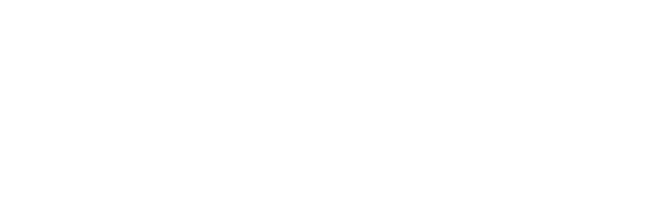
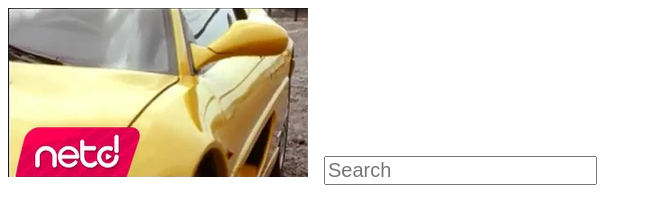
Before and after one commit to TeoElRey/Teo-s-GitHub, a plain HTML site: page youtube/youtube.html in a window 1280 px wide. Shown: the whole page, without its empty margins (0-652 px from the left). Drawn offline with Linux system fonts and the light colour scheme.

Commit message:
added thumbnails, textbox

```diff
--- a/youtube/youtube.css
+++ b/youtube/youtube.css
@@ -0,0 +1,7 @@
+.thumbnail {
+  width: 300px;
+}
+.searchbox {
+  font-size: 20px;
+  margin-left: 12px;
+}
--- a/youtube/youtube.html
+++ b/youtube/youtube.html
@@ -1,9 +1,11 @@
 <!DOCTYPE html>
 <html>
   <head>
-
+    <title>Youtube.com/clone</title>
+    <link rel="stylesheet" href="youtube.css">
   </head>
   <body>
-
+    <img class="thumbnail" src="thumbnails/araba.webp">
+    <input class="searchbox" type="text" placeholder="Search">
   </body>
 </html>
```
Also changed, not shown: youtube/thumbnails/araba.webp (added), 2 other files.
